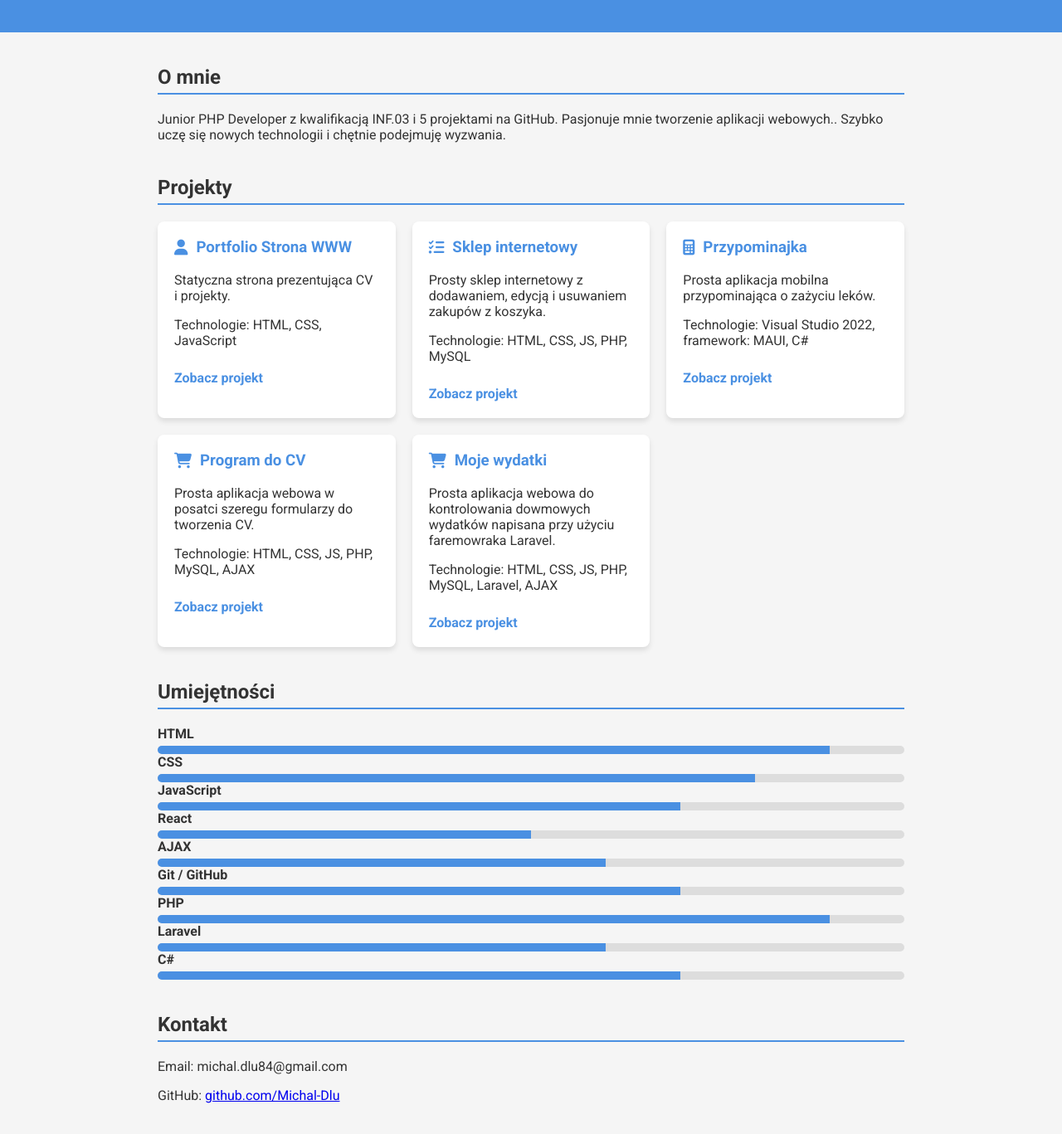
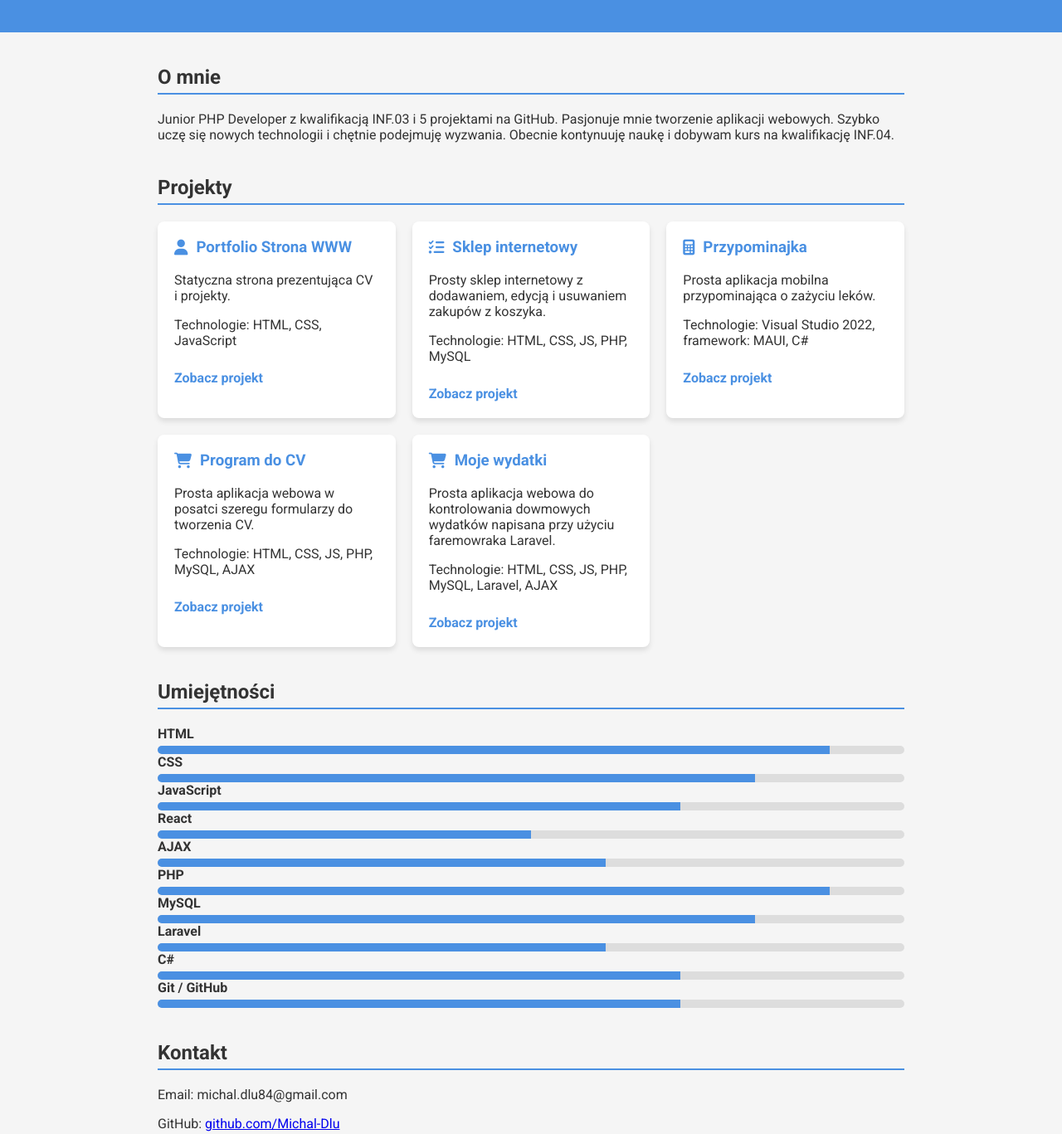
Before and after one commit to Michal-Dlu/portfolio, a plain HTML site: page index.html in a window 1280 px wide. Shown: the part 160-1527 px from the top of the page at 83% size. Drawn offline with Linux system fonts and the light colour scheme.

Commit message:
Update personal information and skills in index.html
Added additional information about ongoing education and updated skill bars for MySQL and Git/GitHub.

```diff
--- a/index.html
+++ b/index.html
@@ -59,7 +59,9 @@ footer { text-align:center; padding:20px; background:#333; color:white; margin-t
 
 <section>
 <h2>O mnie</h2>
-<p>Junior PHP Developer z kwalifikacją INF.03 i 5 projektami na GitHub. Pasjonuje mnie tworzenie aplikacji webowych.. Szybko uczę się nowych technologii i chętnie podejmuję wyzwania.</p>
+<p>Junior PHP Developer z kwalifikacją INF.03 i 5 projektami na GitHub. Pasjonuje mnie tworzenie aplikacji webowych. Szybko uczę się nowych technologii i chętnie podejmuję wyzwania.
+Obecnie kontynuuję naukę i dobywam kurs na kwalifikację INF.04.
+</p>
 </section>
 
 <section>
@@ -105,6 +107,7 @@ footer { text-align:center; padding:20px; background:#333; color:white; margin-t
   <p>HTML</p>
   <div class="bar"><div class="fill" style="width: 90%"></div></div>
 </div>
+
 <div class="skill-bar">
   <p>CSS</p>
   <div class="bar"><div class="fill" style="width: 80%"></div></div>
@@ -126,23 +129,29 @@ footer { text-align:center; padding:20px; background:#333; color:white; margin-t
 </div>
 
 <div class="skill-bar">
-  <p>Git / GitHub</p>
-  <div class="bar"><div class="fill" style="width: 70%"></div></div>
-</div>
-
-  <div class="skill-bar">
   <p>PHP</p>
   <div class="bar"><div class="fill" style="width: 90%"></div></div>
 </div>
+
+<div class="skill-bar">
+  <p>MySQL</p>
+  <div class="bar"><div class="fill" style="width: 80%"></div></div>
+</div>
+
 <div class="skill-bar">
   <p>Laravel</p>
   <div class="bar"><div class="fill" style="width: 60%"></div></div>
 </div>
-  <div class="skill-bar">
+
+<div class="skill-bar">
   <p>C#</p>
   <div class="bar"><div class="fill" style="width: 70%"></div></div>
 </div>
 
+<div class="skill-bar">
+  <p>Git / GitHub</p>
+  <div class="bar"><div class="fill" style="width: 70%"></div></div>
+</div>
 
 </section>
 
```
